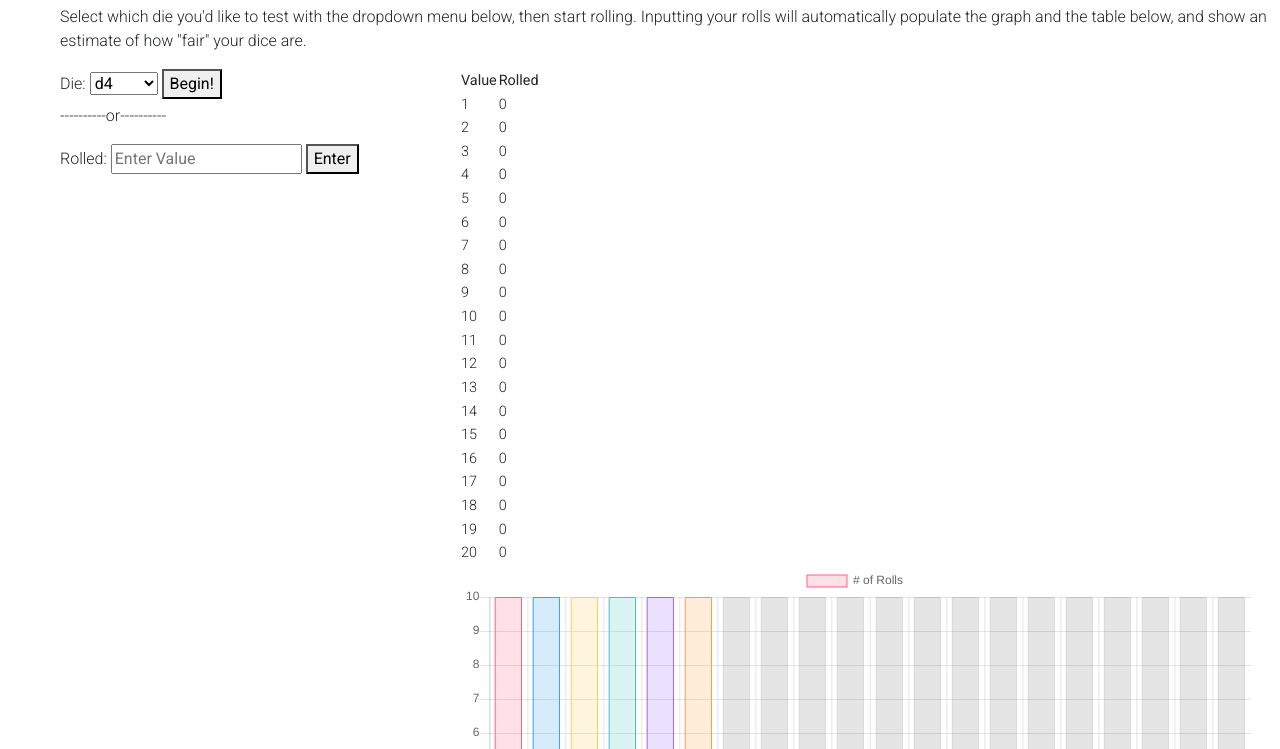
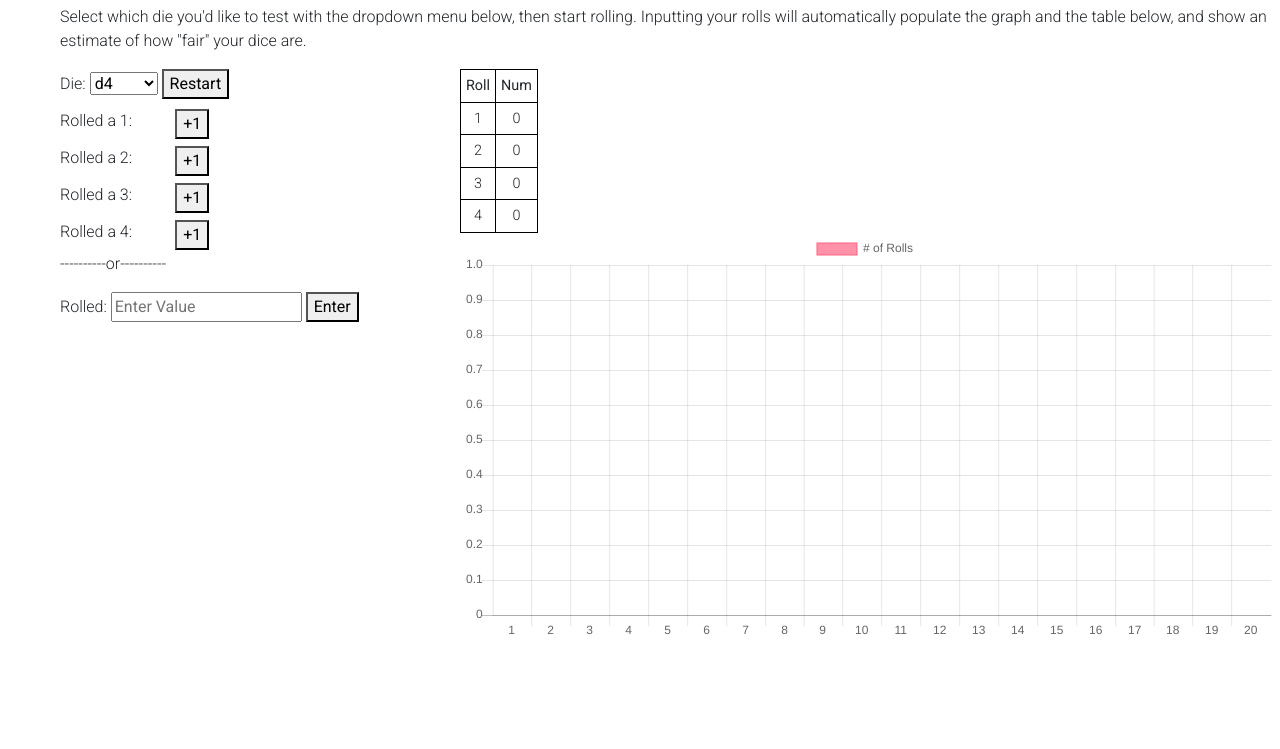
Before and after one commit to rileyclauss/dice-test, a plain HTML site: page index.html in a window 1280 px wide. Shown: the part 51-800 px from the top of the page. Drawn offline with nearby package versions, Linux system fonts and the light colour scheme.

Commit message:
working graph and table

```diff
--- a/css.css
+++ b/css.css
@@ -9,7 +9,10 @@ body{
 }
 
 .spacedLb{
-  padding-right:8px;
+  padding-right:18px;
+}
+.spacedSLb{
+  padding-right:15px;
 }
 .sbs{
   float:left;
@@ -26,3 +29,18 @@ body{
   float:right;
   position:relative;
 }
+#buttonMenuL{
+  max-width:50%;
+}
+table, th, td{
+  border: 1px solid black;
+  text-align:center;
+  padding:5px;
+}
+
+.floatright{
+  float:right;
+}
+.makeBlue{
+  background-color:blue;
+}
--- a/index.html
+++ b/index.html
@@ -59,91 +59,11 @@
     <div id="display">
       <table id="trackTable" class="sbs">
         <tr>
-          <th>Value</th>
-          <th>Rolled</th>
-        </tr>
-        <tr>
-          <td>1</td>
-          <td id="chart1">0</td>
-        </tr>
-        <tr>
-          <td>2</td>
-          <td id="chart2">0</td>
-        </tr>
-        <tr>
-          <td>3</td>
-          <td id="chart3">0</td>
-        </tr>
-        <tr>
-          <td>4</td>
-          <td id="chart4">0</td>
-        </tr>
-        <tr>
-          <td>5</td>
-          <td id="chart5">0</td>
-        </tr>
-        <tr>
-          <td>6</td>
-          <td id="chart6">0</td>
-        </tr>
-        <tr>
-          <td>7</td>
-          <td id="chart7">0</td>
-        </tr>
-        <tr>
-          <td>8</td>
-          <td id="chart8">0</td>
-        </tr>
-        <tr>
-          <td>9</td>
-          <td id="chart9">0</td>
-        </tr>
-        <tr>
-          <td>10</td>
-          <td id="chart10">0</td>
-        </tr>
-        <tr>
-          <td>11</td>
-          <td id="chart11">0</td>
-        </tr>
-        <tr>
-          <td>12</td>
-          <td id="chart12">0</td>
-        </tr>
-        <tr>
-          <td>13</td>
-          <td id="chart13">0</td>
-        </tr>
-        <tr>
-          <td>14</td>
-          <td id="chart14">0</td>
-        </tr>
-        <tr>
-          <td>15</td>
-          <td id="chart15">0</td>
-        </tr>
-        <tr>
-          <td>16</td>
-          <td id="chart16">0</td>
-        </tr>
-        <tr>
-          <td>17</td>
-          <td id="chart17">0</td>
-        </tr>
-        <tr>
-          <td>18</td>
-          <td id="chart18">0</td>
-        </tr>
-        <tr>
-          <td>19</td>
-          <td id="chart19">0</td>
-        </tr>
-        <tr>
-          <td>20</td>
-          <td id="chart20">0</td>
+          <th>Roll</th>
+          <th>Num</th>
         </tr>
       </table>
-      <canvas id="myChart" style="max-width: 800px;"></canvas>
+      <canvas id="myChart" style="max-width: 1200px;"></canvas>
     <script>
 
     </script>
--- a/script.js
+++ b/script.js
@@ -1,29 +1,54 @@
 
-var rolls = [10,10,10,10,10,10,10,10,10,10,10,10,10,10,10,10,10,10,10,10]
+var rolls = [0]; //Array of which numbers are rolled, rolls[0] is 1 and [19] is 20
+var dieSelected = 0; //initialized variable for which die is selected
+var myChart;
+var ctx; //initialize chart
 
 function init(){
-  document.getElementById("rollBox")
-    .addEventListener("keyup", function(event) {
+
+  dieSelected = 3; //defaults to d4
+
+  document.getElementById("rollBox") //get input box
+    .addEventListener("keyup", function(event) { //add event for enter key
     event.preventDefault();
-    if (event.keyCode === 13) {
-        document.getElementById("rollButton").click();
+    if (event.keyCode === 13) { //verify enter key pressed
+        document.getElementById("rollButton").click(); //execute submission
     }
   });
-  var ctx = document.getElementById("myChart").getContext('2d');
-  var myChart = new Chart(ctx, {
-    type: 'bar',
+  ctx = document.getElementById("myChart").getContext('2d')
+  updateChart(ctx);
+  generateMenu();
+}
+function updateChart(chrt){
+  myChart = new Chart(chrt, {
+    type: 'bar', //bar graph
     data: {
       labels: ["1", "2", "3", "4", "5", "6", "7", "8", "9","10", "11", "12", "13", "14", "15", "16", "17", "18", "19", "20"],
+      //labels along the x axis
     datasets: [{
-      label: '# of Rolls',
-      data: rolls,
+      label: '# of Rolls', //label at the top of the chart
+      data: rolls, //input the rolls array as data
       backgroundColor: [
-      'rgba(255, 99, 132, 0.2)',
-      'rgba(54, 162, 235, 0.2)',
-      'rgba(255, 206, 86, 0.2)',
-      'rgba(75, 192, 192, 0.2)',
-      'rgba(153, 102, 255, 0.2)',
-      'rgba(255, 159, 64, 0.2)'
+      'rgba(255, 99, 132, 0.7)',
+      'rgba(54, 162, 235, 0.7)',
+      'rgba(255, 206, 86, 0.7)',
+      'rgba(75, 192, 192, 0.7)',
+      'rgba(153, 102, 255, 0.7)',
+      'rgba(255, 99, 132, 0.7)',
+      'rgba(54, 162, 235, 0.7)',
+      'rgba(255, 206, 86, 0.7)',
+      'rgba(75, 192, 192, 0.7)',
+      'rgba(153, 102, 255, 0.7)',
+      'rgba(255, 99, 132, 0.7)',
+      'rgba(54, 162, 235, 0.7)',
+      'rgba(255, 206, 86, 0.7)',
+      'rgba(75, 192, 192, 0.7)',
+      'rgba(153, 102, 255, 0.7)',
+      'rgba(255, 99, 132, 0.7)',
+      'rgba(54, 162, 235, 0.7)',
+      'rgba(255, 206, 86, 0.7)',
+      'rgba(75, 192, 192, 0.7)',
+      'rgba(153, 102, 255, 0.7)',
       ],
       borderColor: [
       'rgba(255,99,132,1)',
@@ -31,7 +56,21 @@ function init(){
       'rgba(255, 206, 86, 1)',
       'rgba(75, 192, 192, 1)',
       'rgba(153, 102, 255, 1)',
-      'rgba(255, 159, 64, 1)'
+      'rgba(255, 159, 64, 1)',
+      'rgba(255,99,132,1)',
+      'rgba(54, 162, 235, 1)',
+      'rgba(255, 206, 86, 1)',
+      'rgba(75, 192, 192, 1)',
+      'rgba(153, 102, 255, 1)',
+      'rgba(255, 159, 64, 1)',
+      'rgba(255,99,132,1)',
+      'rgba(54, 162, 235, 1)',
+      'rgba(255, 206, 86, 1)',
+      'rgba(75, 192, 192, 1)',
+      'rgba(153, 102, 255, 1)',
+      'rgba(255, 159, 64, 1)',
+      'rgba(255,99,132,1)',
+      'rgba(54, 162, 235, 1)',
       ],
       borderWidth: 1
       }]
@@ -40,85 +79,104 @@ function init(){
       scales: {
         yAxes: [{
           ticks: {
-            beginAtZero: true
+            beginAtZero: true //minimum of 0 per roll
           }
         }]
       }
     }
   });
 }
+function generateMenu(){ //executed when #begin is pressed
+    document.getElementById("begin").innerHTML="Restart"; //change to Restart
+    rolls=[0,0,0,0,0,0,0,0,0,0,0,0,0,0,0,0,0,0,0,0]; //initialize rolls, as we are restarting
+    dieSelected = document.getElementById("dieDD")
+      .options[document.getElementById("dieDD")
+      .selectedIndex].value.substring(1,3); //find selected die, substring 1,3 to cut out "d" at the beginning
 
-function generateMenu(){
-    document.getElementById("begin").innerHTML="Restart";
-    rolls=[0,0,0,0,0,0,0,0,0,0,0,0,0,0,0,0,0,0,0,0];
+    dieSelected = Number(dieSelected); //convert to number
+    dieSelected -= 1;
+    document.getElementById("buttonMenuL").innerHTML=""; //clear left half of buttons
+    document.getElementById("buttonMenuR").innerHTML=""; //clear right half of buttons
+
+    if (dieSelected>10){ //if there's more than 10 buttons,
+      document.getElementById("buttonMenuL").setAttribute('class', 'sbs'); //make the left div float, allow SBS/Side by Side
+    }
+    var cell = [];
+    var row;
+    var table = document.getElementById("trackTable");
+    for(var i = table.rows.length - 1; i > 0; i--){
+        table.deleteRow(i);
+    }
+    for (var i = 0; i <= dieSelected; i++){ //for loop to create the buttons
+
+      let div = document.createElement('div'); //new div as container of button and label
+        div.id = `roll${i}`; //id iterated
+        div.setAttribute('class', 'rollNum'); //rollNum class for spacing
+
+        let lb = document.createElement('label'); //new label
+        lb.for="btn"; //assign label to button
+        lb.textContent = `Rolled a ${i+1}: `;
+
+        if (i<9){ //if it is a roll betwwen 1 and 9,
+          lb.setAttribute('class', 'spacedLb'); //add a medium space after the label
+        }
+        else{
+          lb.setAttribute('class', 'spacedSLb') //add a small space after the label
+        }
+
+        let rollBtn = document.createElement('button'); //new button
+        rollBtn.setAttribute('onClick', `add(${i})`); //add click event, i is number rolled
+        rollBtn.type = "button"; //type to button
+        rollBtn.textContent = "+1"; //add text
+        rollBtn.setAttribute('class', 'floatright');
+        div.appendChild(lb); //add lable to container
+        div.appendChild(rollBtn); //add button to container
+
+      if (i<10) { //if container is for rolls 1-10
+        document.getElementById("buttonMenuL").appendChild(div); //add to the left box
+      }
+      if (i>=10){ //if container is for rolls 11-20
+        document.getElementById("buttonMenuR").appendChild(div);  //add to right box
+      } //leaving it as two ifs for if I want to add a d100, and it works well enough like this
+
+      row = table.insertRow(i+1);
+      cell[0] = row.insertCell(0);
+      cell[1] = row.insertCell(1);
+      cell[0].innerHTML = (i+1).toString();
+      cell[1].innerHTML= '0';
+      cell[1].setAttribute('id', `cell${i}`);
+    }
+
     update();
-    var selected = document.getElementById("dieDD").options[document.getElementById("dieDD").selectedIndex].value.substring(1,3);
-
-    selected = Number(selected);
-
-    document.getElementById("buttonMenuL").innerHTML="";
-    document.getElementById("buttonMenuR").innerHTML="";
-    if (selected>10){
-      document.getElementById("buttonMenuL").setAttribute('class', 'sbs');
-    }
-    for (i = 0; i<selected; i++){
-
-      let div = document.createElement('div');
-        div.id = `roll${i+1}`;
-        div.setAttribute('class', 'rollNum');
-        let lb = document.createElement('label');
-        lb.for="btn";
-        lb.textContent = `Rolled a ${i+1}: `;
-        if (i<9){
-          lb.setAttribute('class', 'spacedLb');
-
-        }
-        let rollBtn = document.createElement('button');
-        rollBtn.setAttribute('onClick', `add(${i})`);
-        rollBtn.type = "button";
-        rollBtn.textContent = "+1";
-        div.appendChild(lb);
-        div.appendChild(rollBtn);
-      if (i<10) {
-        document.getElementById("buttonMenuL").appendChild(div);
-      }
-      if (i>=10){
-        document.getElementById("buttonMenuR").appendChild(div);
-      }
-    }
 }
 
-function add(i){
-  rolls[i] += 1;
+function boxAdd(){ //called when enter is hit while rollBox is focused
+  var inp = document.getElementById("rollBox").value; //get value of textbox
 
-  update();
-}
-
-function boxAdd(){
-  var inp = document.getElementById("rollBox").value;
-  var selected = document.getElementById("dieDD")
-    .options[document.getElementById("dieDD").selectedIndex]
-    .value.substring(1,3);
-  selected = Number(selected);
   inp = Number(inp) -1;
   if (typeof(inp)==="number"){
-    if(inp <selected && inp >=0){
+    if(inp <= dieSelected && inp >=0){
       document.getElementById("rollBox").value="";
       add(inp);
 
     }
     else{
-      alert("Please enter a number in the appropriate range.")
+      alert("Please enter a number in the appropriate range.");
     }
   }
   else{
-    alert("Please enter a number.")
+    alert("Please enter a number.");
   }
 }
 
+function add(i){ //called when button is clicked or textbox has enter hit
+  rolls[i] += 1; //add 1 to corresponding roll
+  update(); //called to update chart and table
+}
+
 function update(){
-  for(var i=0;i<20;i++){
-    document.getElementById(`chart${i+1}`).innerHTML = rolls[i];
+  for(var i=0;i<=dieSelected;i++){
+    document.getElementById(`cell${i}`).innerHTML = rolls[i];
   }
-
+  updateChart(ctx);
 }
```
